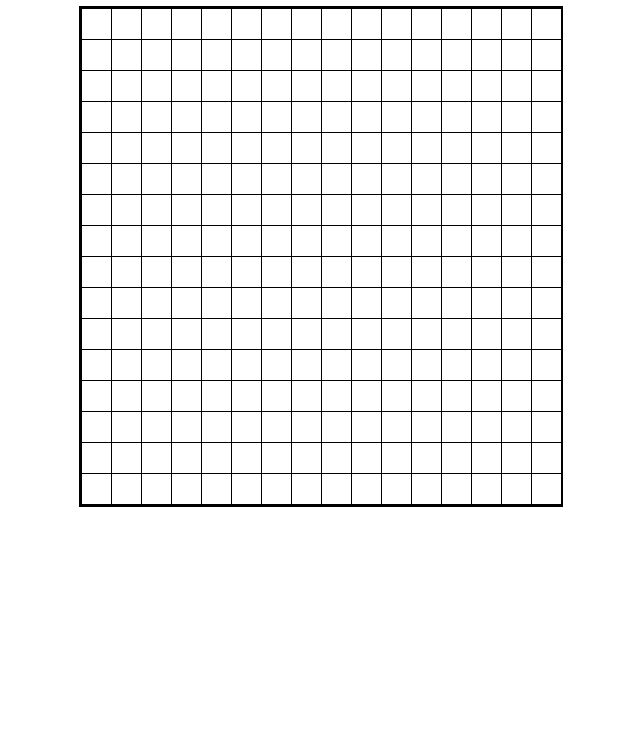
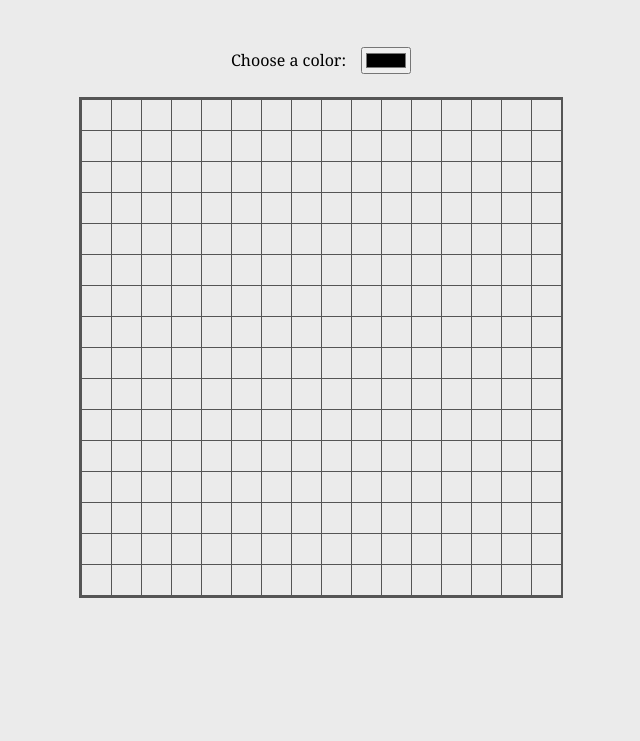
Before and after one commit to landoncayia/etch-a-sketch, a plain HTML site: page index.html in a window 1280 px wide. Shown: the part 80-821 px from the top of the page, without its empty margins (319-959 px from the left). Drawn offline with Linux system fonts and the light colour scheme.

Commit message:
Enable drawing on grid with custom colors

```diff
--- a/index.html
+++ b/index.html
@@ -10,8 +10,13 @@
 </head>
 <body>
   <h1>Etch A Sketch</h1>
-  <div class="grid-wrapper">
-    <div class="grid-container"></div>
+  <div id="grid-wrapper">
+    <div id="set-color">
+      <p>Choose a color:</p>
+      <input type="color" id="color-picker">
+    </div>
+
+    <div id="grid-container"></div>
   </div>
 </body>
 </html>
--- a/script.js
+++ b/script.js
@@ -1,8 +1,18 @@
 const GRID_SIZE = 16;
+const DEFAULT_COLOR = 'black';
+
+let currentColor = DEFAULT_COLOR;
+
+const gridContainer = document.getElementById('grid-container');
+const colorPicker = document.getElementById('color-picker');
+
+function setCurrentColor(newColor) {
+  currentColor = newColor;
+}
+
+colorPicker.oninput = (e) => setCurrentColor(e.target.value);
 
 function drawGrid() {
-  const gridContainer = document.querySelector('.grid-container');
-
   // Override number of grid columns if above constant is changed
   gridContainer.style = 'grid-template-columns: ' +
     'repeat(' + GRID_SIZE.toString() + ', 30px)';
@@ -10,7 +20,7 @@ function drawGrid() {
   for (let i = 0; i < GRID_SIZE; i++) {
     for (let j = 0; j < GRID_SIZE; j++) {
       const gridSquare = document.createElement('div');
-      gridSquare.className = 'grid-square';
+      gridSquare.id = 'grid-square';
 
       if (i == GRID_SIZE-1) {
         gridSquare.classList.add('border-bottom');
@@ -19,9 +29,16 @@ function drawGrid() {
         gridSquare.classList.add('border-right');
       }
 
+      // When mouse hovers over a square, fill it in with black
+      gridSquare.onmouseover = function() {
+        gridSquare.style.backgroundColor = currentColor;
+      }
+
       gridContainer.appendChild(gridSquare);
     }
   }
 }
 
+// Color picker
+
 drawGrid();
--- a/style.css
+++ b/style.css
@@ -1,38 +1,48 @@
 body {
+  background-color: rgb(235, 235, 235);
   font-family: Georgia, 'Times New Roman', Times, serif;
   margin: 0;
   min-height: 100vh;
 }
 
 h1 {
-  margin-left: 8px;
+  margin: 20px 0 50px 0;
   text-align: center;
 }
 
-.grid-wrapper {
+#grid-wrapper {
+  display: flex;
+  flex-direction: column;
+  justify-content: space-evenly;
+  align-items: center;
+  gap: 10px;
+}
+
+#grid-container {
+  display: grid;
+  /* grid-template-columns is set by JS; default below */
+  /* grid-template-columns: repeat(16, 30px); */
+  border: 2px solid rgb(85, 85, 85);
+}
+
+#grid-square {
+  width: 30px;
+  height: 30px;
+  border-top: 1px solid rgb(85, 85, 85);
+  border-left: 1px solid rgb(85, 85, 85);
+}
+
+#set-color {
   display: flex;
   justify-content: center;
   align-items: center;
-}
-
-.grid-container {
-  display: grid;
-  /* grid-template-columns is set by JS; default below */
-  /* grid-template-columns: repeat(16, 30px); */
-  border: 2px solid black;
-}
-
-.grid-square {
-  width: 30px;
-  height: 30px;
-  border-top: 1px solid black;
-  border-left: 1px solid black;
+  gap: 15px;
 }
 
 .border-right {
-  border-right: 1px solid black;
+  border-right: 1px solid rgb(85, 85, 85);
 }
 
 .border-bottom {
-  border-bottom: 1px solid black;
+  border-bottom: 1px solid rgb(85, 85, 85);
 }
```
